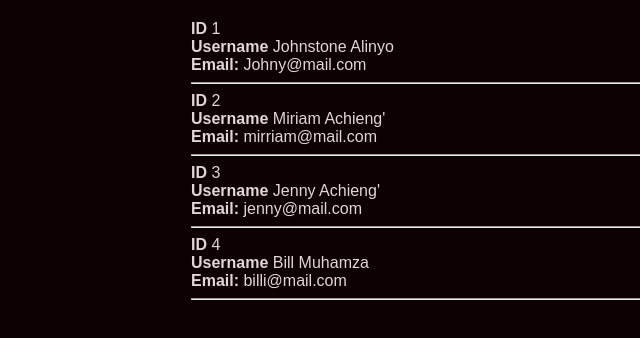
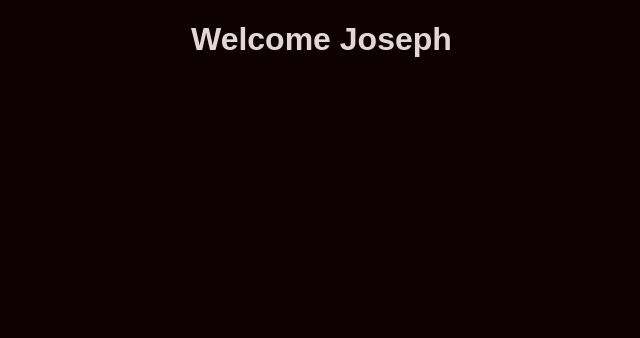
Before and after one commit to indieka900/learning-react, a React (Vite) app: page / in a window 1280 px wide. Shown: the top 338 px of the page, without its empty margins (1-641 px from the left). Built offline with nearby package versions, Linux system fonts and the light colour scheme.

Commit message:
conditional rendering

```diff
--- a/src/App.jsx
+++ b/src/App.jsx
@@ -1,6 +1,6 @@
 //import { UserProfile } from './component/userProfile'
 
-import { UserDetails } from "./component/userDetails"
+//import { UserDetails } from "./component/userDetails"
 
 export default function App(){
     // const callMe = () => {
@@ -8,46 +8,72 @@ export default function App(){
     //     <h2>Hello functions</h2>
     // }
 
-    const mockUsers = [
-        {
-            id: 1,
-            name: "Johnstone Alinyo",
-            email: "Johny@mail.com"
-        },
-        {
-            id: 2,
-            name: "Miriam Achieng'",
-            email: "mirriam@mail.com"
-        },
-        {
-            id: 3,
-            name: "Jenny Achieng'",
-            email: "jenny@mail.com"
-        },
-        {
-            id: 4,
-            name: "Bill Muhamza",
-            email: "billi@mail.com"
-        },
-    ]
-    return <div>
-        {/* <h1> New component</h1> */}
-        {/* <UserProfile  */}
-        {/* age={13} username="Joseph I" callMe = {callMe}
-        favoriteFoods = {[
-            {
-                name: "Ugali",
-                id: "qwer"
-            },
-            {
-                name: "Samaki",
-                id: "smk"
-            }
-        ]}
-        /> */}
-        {mockUsers.map((user) => {
-            return <UserDetails key={user.id * 231 + 527} user={user} />
-        })}
+    // const mockUsers = [
+    //     {
+    //         id: 1,
+    //         name: "Johnstone Alinyo",
+    //         email: "Johny@mail.com"
+    //     },
+    //     {
+    //         id: 2,
+    //         name: "Miriam Achieng'",
+    //         email: "mirriam@mail.com"
+    //     },
+    //     {
+    //         id: 3,
+    //         name: "Jenny Achieng'",
+    //         email: "jenny@mail.com"
+    //     },
+    //     {
+    //         id: 4,
+    //         name: "Bill Muhamza",
+    //         email: "billi@mail.com"
+    //     },
+    // ]
+    const isAuntendicated = true;
+    const name = 'Joseph';
+    // if (isAuntendicated){
+    //     return (
+    //         <div>
+    //             <h1>Welcome User</h1>
+    //         </div>
+    //     )
+    // }
+    // else {
+    //     return (
+    //         <div>
+    //             <h2>You&apos;re  not logged in</h2>
+    //         </div>
+    //     )
+    // }
+    return (
+        isAuntendicated && name == "Joseph" ?
+        <div>
+           <h1>Welcome {name}</h1>
+        </div>
+        :
+        <div>
+            <h2>You&apos;re  not logged in</h2>
+        </div>
+    )
+    // return <div>
+    //     {/* <h1> New component</h1> */}
+    //     {/* <UserProfile  */}
+    //     {/* age={13} username="Joseph I" callMe = {callMe}
+    //     favoriteFoods = {[
+    //         {
+    //             name: "Ugali",
+    //             id: "qwer"
+    //         },
+    //         {
+    //             name: "Samaki",
+    //             id: "smk"
+    //         }
+    //     ]}
+    //     /> */}
+    //     {mockUsers.map((user) => {
+    //         return <UserDetails key={user.id * 231 + 527} user={user} />
+    //     })}
 
-    </div>
+    // </div>
 }
```
